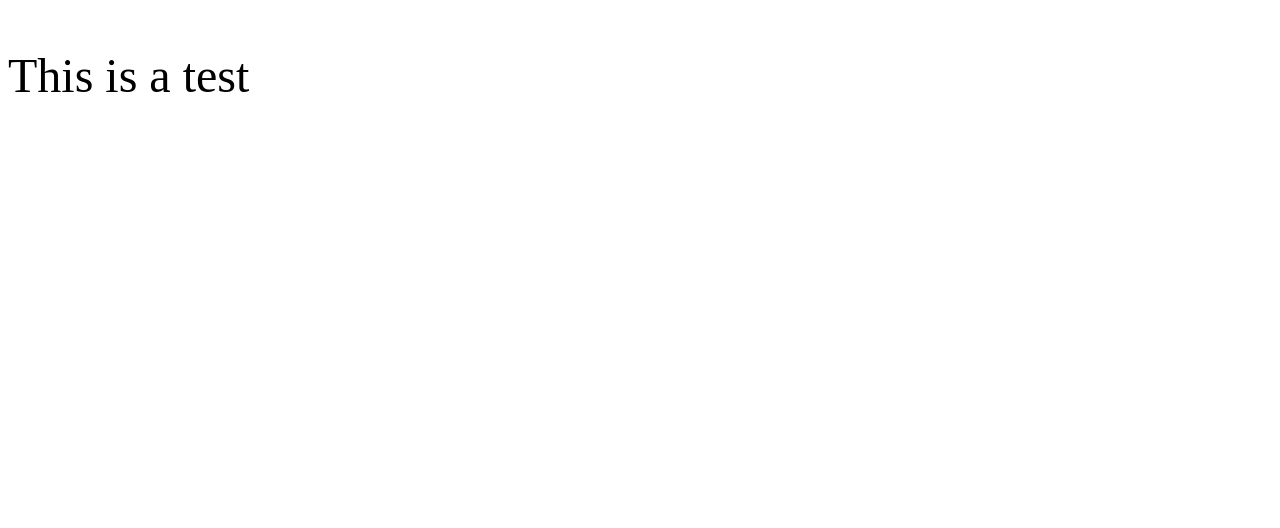
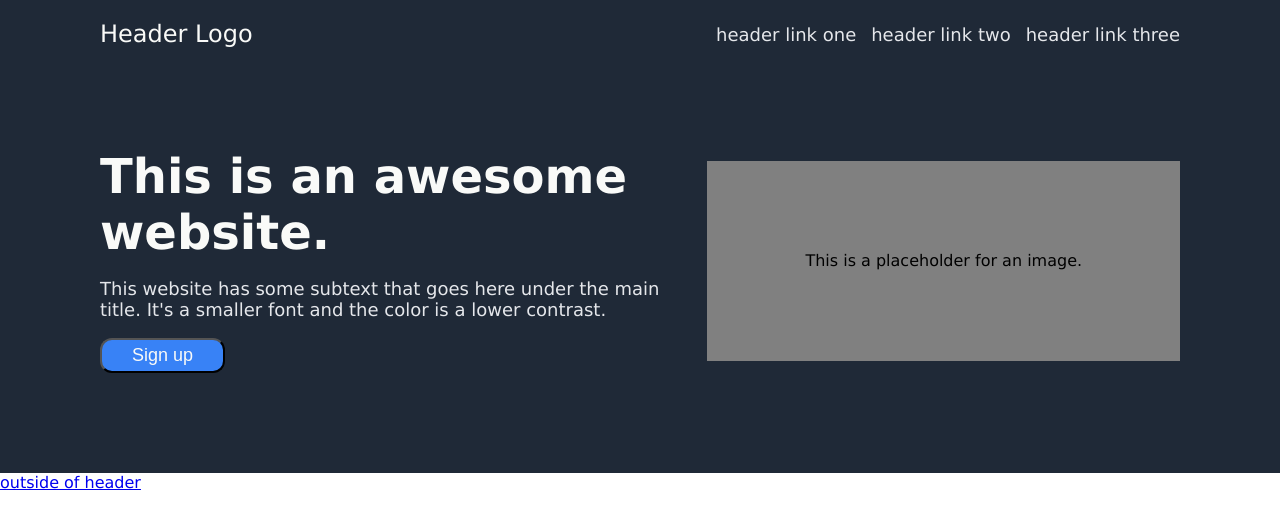
Before and after one commit to moonie1077/landing_page, a plain HTML site: page index.html in a window 1280 px wide. Drawn offline with Linux system fonts and the light colour scheme.

Commit message:
Basic header complete.

```diff
--- a/index.html
+++ b/index.html
@@ -2,10 +2,30 @@
 <html lang="en">
 <head>
     <meta charset="UTF-8">
-    <title>Landing Page</title>
+    <title>Odin Landing Page</title>
     <link rel="stylesheet" href="style.css">
 </head>
 <body>
-<p>This is a test</p>
+<div class="header">
+    <div class="header_row">
+        <div class="header_logo">Header Logo</div>
+        <div class="header_links">
+            <a href="#">header link one</a>
+            <a href="#">header link two</a>
+            <a href="#">header link three</a>
+        </div>
+    </div>
+    <div class="header_body">
+        <div class="header_left">
+            <p id="header_headline">This is an awesome website.</p>
+            <p id="header_subtext">This website has some subtext that goes
+                here under the main title.  It's a smaller font and the color is a lower
+                contrast.</p>
+            <button>Sign up</button>
+        </div>
+        <div class="header_image">This is a placeholder for an image.</div>
+    </div>
+</div>
+<a href="#">outside of header</a>
 </body>
 </html>
--- a/style.css
+++ b/style.css
@@ -1 +1,76 @@
-p{font-size:48px;}
+body{
+display: flex;
+flex-direction: column;
+font-family: Verdana, Arial, Sans-serif;
+margin: 0;
+}
+
+.header{
+display: flex;
+flex-direction: column;
+background: #1F2937;
+padding: 5px 100px 100px 100px;
+margin: 0;
+}
+
+.header_row{
+display: flex;
+align-items: center;
+justify-content: space-between;
+margin-bottom: 100px;
+margin-top: 15px;
+}
+
+.header_logo{
+color: #F9FAF8;
+font-size: 24px;
+margin: 0;
+padding: 0;
+}
+
+.header_links{
+display: flex;
+justify-content: flex-end;
+gap: 15px;
+}
+
+.header_links > a,
+#header_subtext {
+font-size: 18px;
+color: #E5E7EB;
+text-decoration: none;
+}
+
+.header_body{
+display: flex;
+align-items: center;
+gap: 45px;
+}
+
+.header_left{
+}
+
+#header_headline{
+font-size: 48px;
+font-weight: 900;
+color: #F9FAF8;
+margin: 0;
+}
+
+.header_image{
+height: 200px;
+width: 900px;
+background: grey;
+display: flex;
+align-items: center;
+justify-content: center;
+}
+
+button{
+background: #3882F6;
+color: #F9FAF8;
+font-size: 18px;
+padding: 5px 30px;
+text-align: center;
+border-radius: 12px;
+}
```
